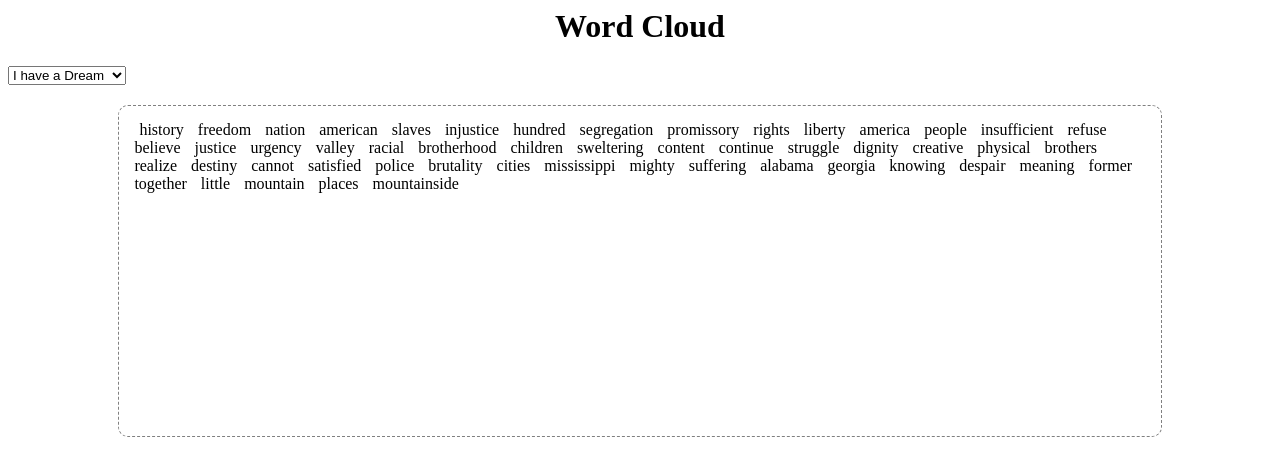
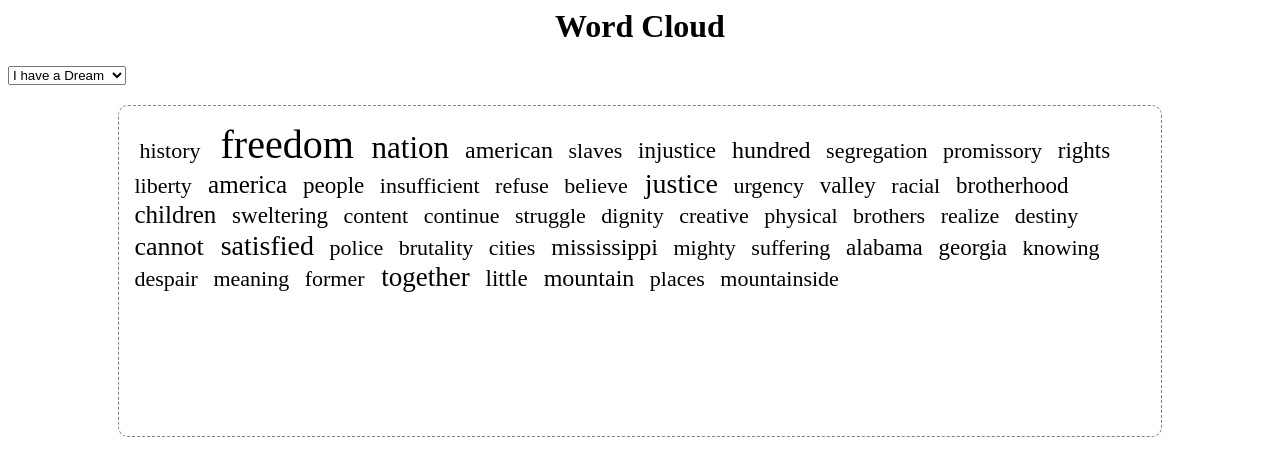
Before and after one commit to kschauwe/AME220_Assignment4, a plain HTML site: page wordCloud2/public/index.html in a window 1280 px wide. Drawn offline with Linux system fonts and the light colour scheme.

Commit message:
finished

```diff
--- a/wordCloud2/public/index.html
+++ b/wordCloud2/public/index.html
@@ -216,7 +216,9 @@ function generateCloud(data)
    for(var i = 0; i < theWords.length; i = i + 1){
      // code here  --- us the wordCount object to generate a word cloud of words that occur more than once.
      if(wordCount[theWords[i]] >1){ //check if the word occurs more than once.
-       output = output + "<span> " + theWords[i] + "</span>";
+		var wc = wordCount[theWords[i]]
+		var fs = (wc + 20);
+       output = output + "<span style='font-size:" + fs + "px'> " + theWords[i] + "</span>";
      }
    }
 
```
